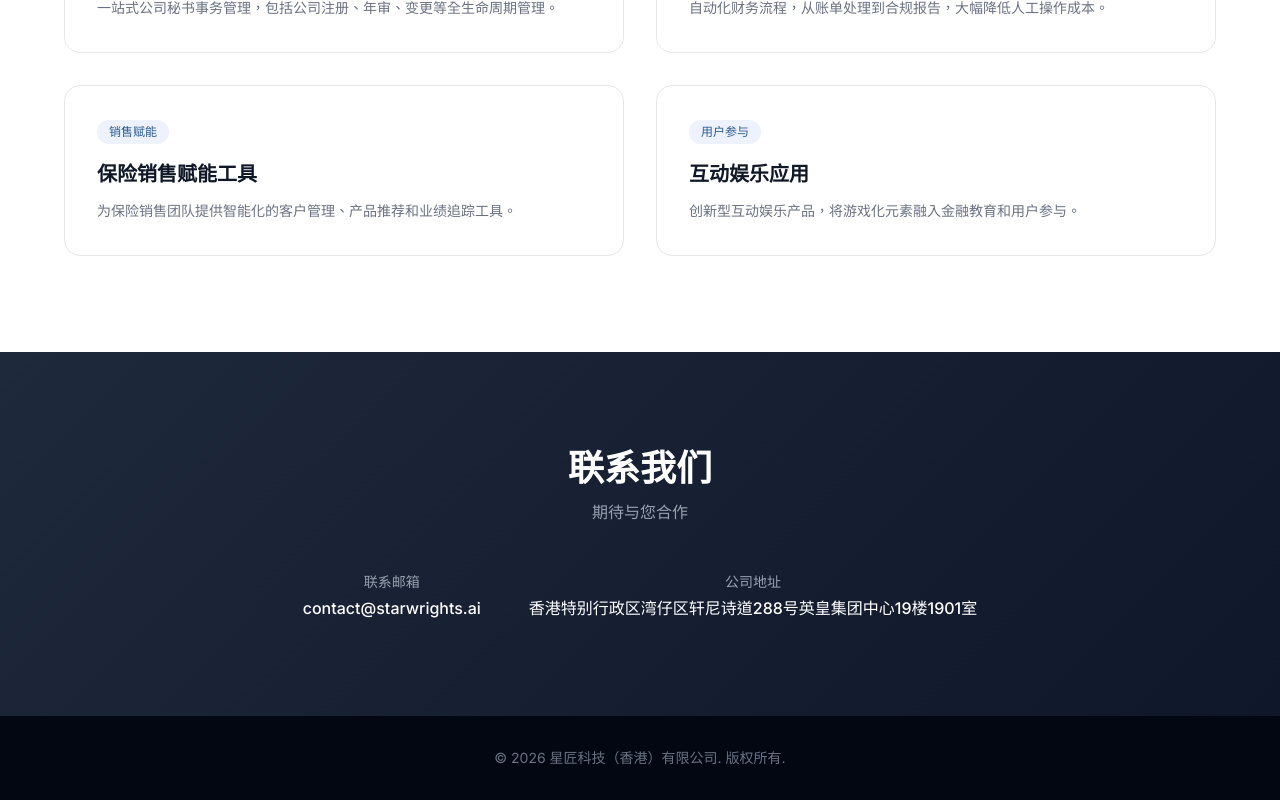
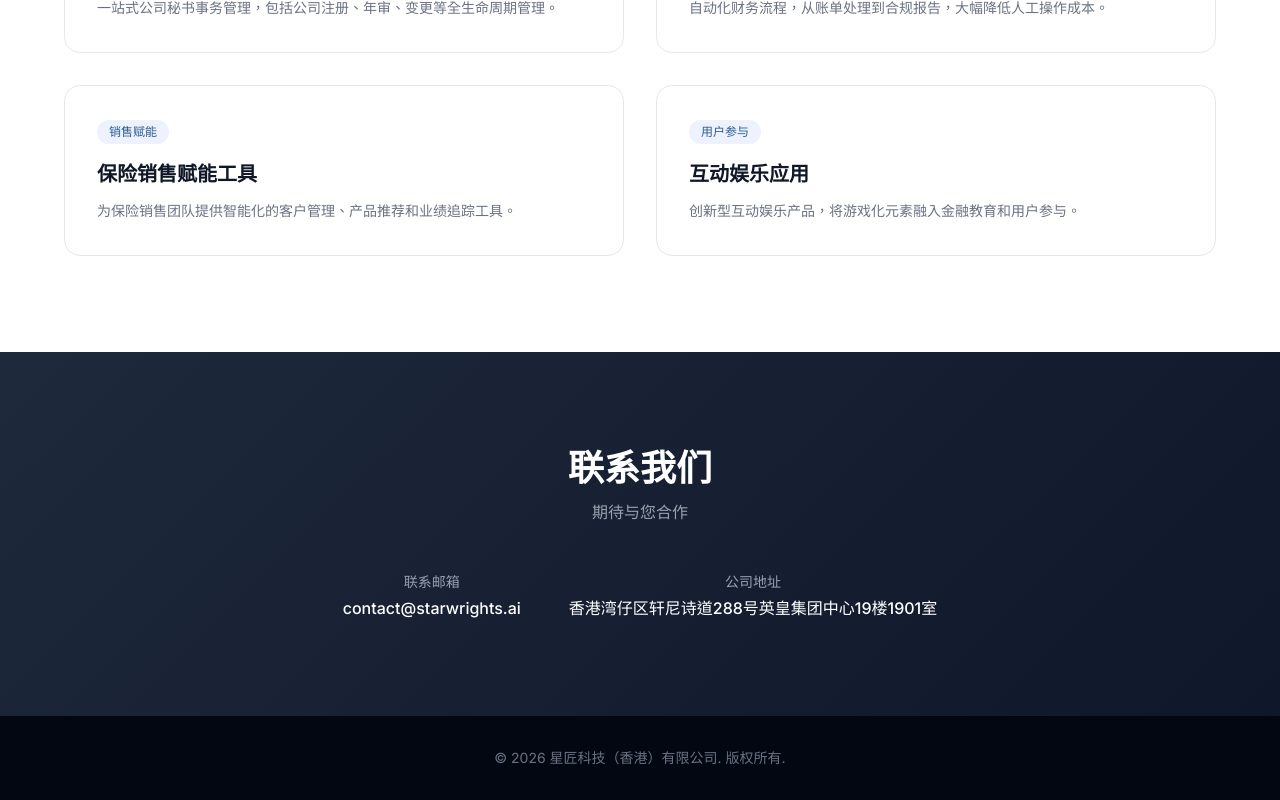
Before and after one commit to starwrights-org/starwrights-web, a Next.js app: page / in a window 1280 px wide. Shown: the part 2335-3135 px from the top of the page. Built offline with nearby package versions, Linux system fonts and the light colour scheme.

Commit message:
fix: remove SAR from address per 陆老板

```diff
--- a/src/app/page.tsx
+++ b/src/app/page.tsx
@@ -50,7 +50,7 @@ const content = {
       subtitle: "期待与您合作",
       email: "联系邮箱",
       location: "公司地址",
-      locationValue: "香港特别行政区湾仔区轩尼诗道288号英皇集团中心19楼1901室",
+      locationValue: "香港湾仔区轩尼诗道288号英皇集团中心19楼1901室",
     },
     footer: {
       company: "星匠科技（香港）有限公司",
@@ -103,7 +103,7 @@ const content = {
       subtitle: "Let's work together",
       email: "Email",
       location: "Location",
-      locationValue: "Flat 1901, 19/F, Emperor Group Centre, 288 Hennessy Road, Wan Chai, Hong Kong SAR",
+      locationValue: "Flat 1901, 19/F, Emperor Group Centre, 288 Hennessy Road, Wan Chai, Hong Kong",
     },
     footer: {
       company: "Starwrights Technology (Hong Kong) Limited",
```
